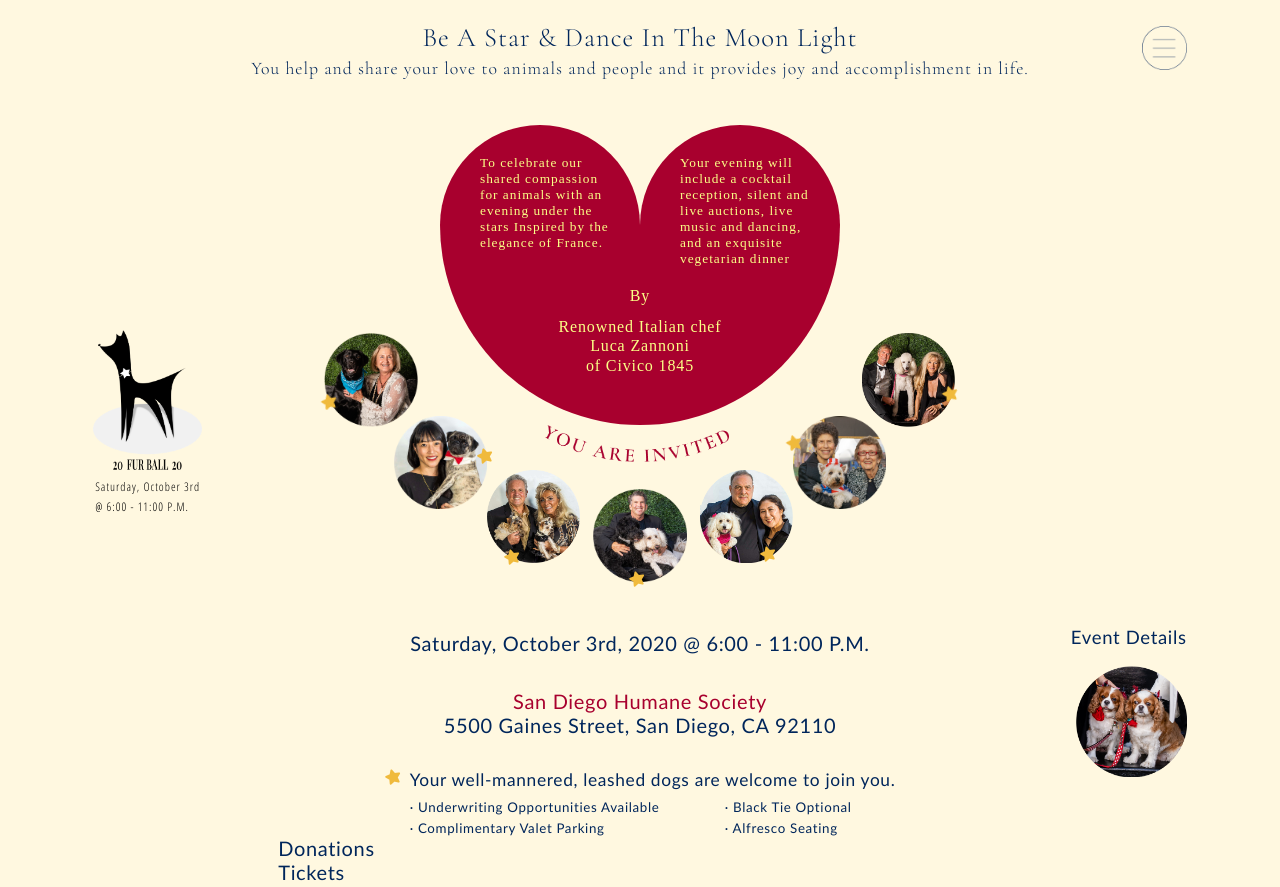
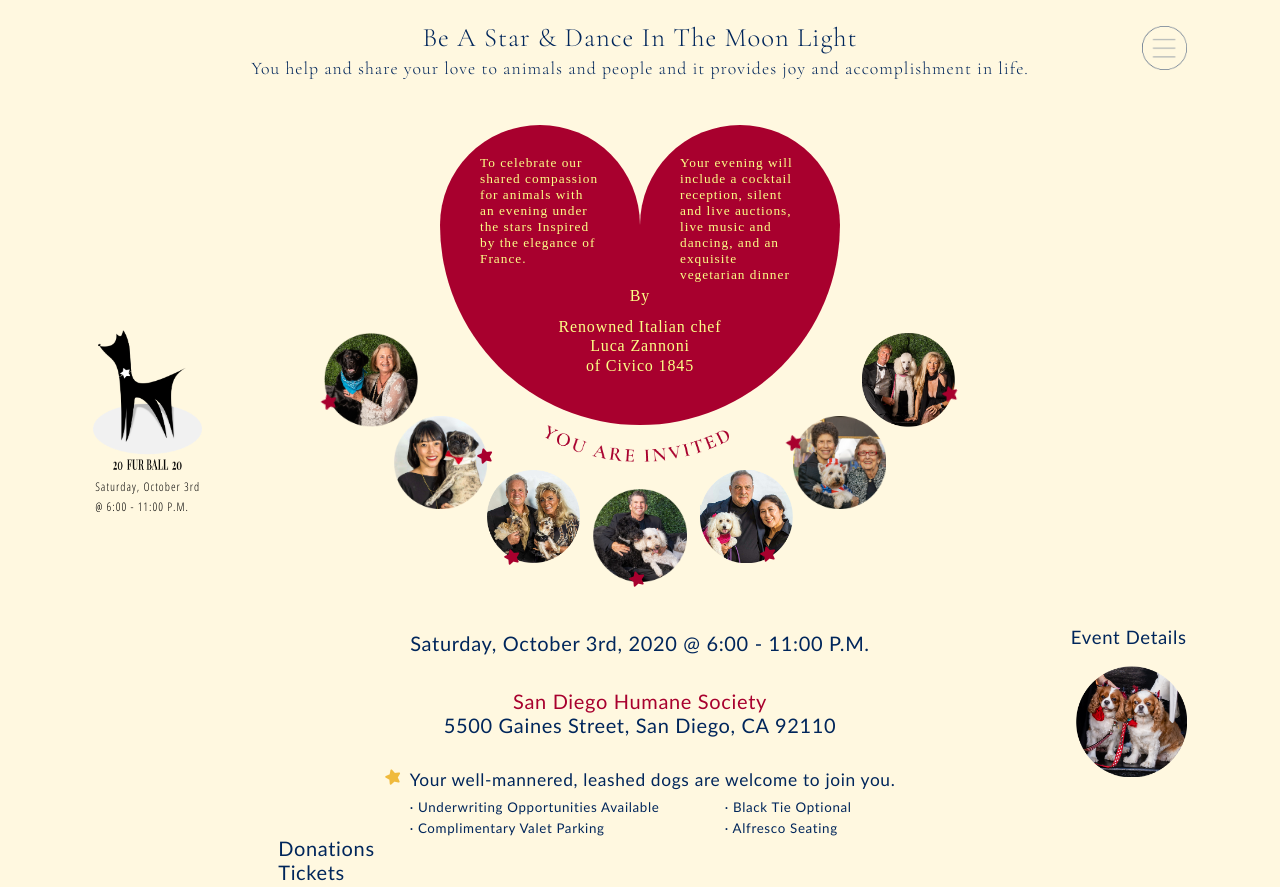
Before and after one commit to IrisCheng18/Fur-Ball-2020, a plain HTML site: page event_details.html in a window 1280 px wide. Shown: the top 887 px of the page. Drawn offline with nearby package versions, Linux system fonts and the light colour scheme.

Commit message:
Updated the event details page

```diff
--- a/css/event_details.css
+++ b/css/event_details.css
@@ -190,7 +190,7 @@ body {
   left: 20%;
   top: 30%;
 
-  width: calc(200 / 1920 * 100vw);
+  width: calc(180 / 1920 * 100vw);
   height: auto;
 
   font-size: calc(20 / 1920 * 100vw);
@@ -247,7 +247,7 @@ body {
 }
 
 .center-point .fa-star{
-  color: #F0BA3C;
+  color: #a8002e;
   font-size: calc(22 / 1920 * 100vw);
 
   transform: rotate(-15deg);
```
